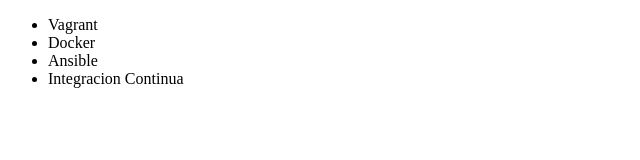
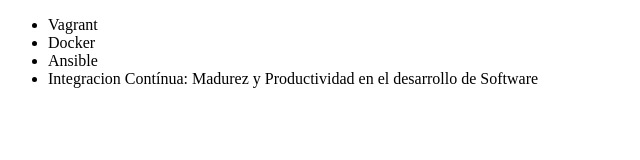
Before and after one commit to Kary-Palacios-Castillo/practicas-alura, a plain HTML site: page index.html in a window 1280 px wide. Shown: the whole page, without its empty margins (0-640 px from the left). Drawn offline with Linux system fonts and the light colour scheme.

Commit message:
Renombrando curso de integración continua

```diff
--- a/index.html
+++ b/index.html
@@ -11,7 +11,7 @@
         <li>Vagrant</li>
         <li>Docker</li>
         <li>Ansible</li>
-        <li>Integracion Continua</li>
+        <li>Integracion Contínua: Madurez y Productividad  en el desarrollo de Software</li>
 
     </ul>
 </body>
```
